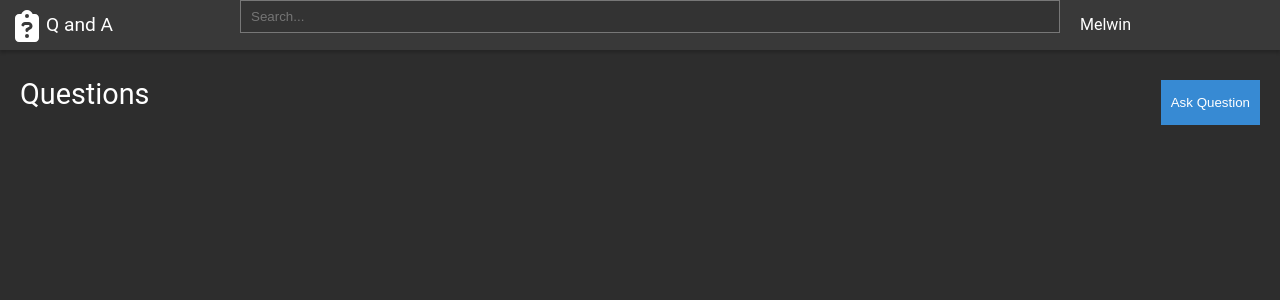
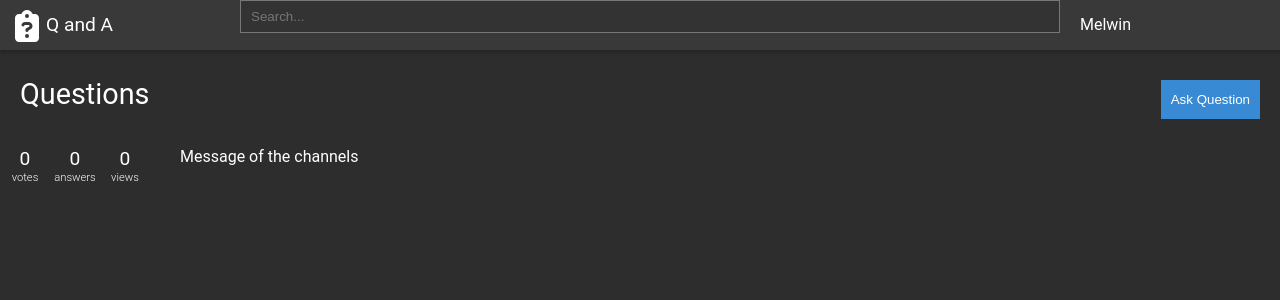
Before and after one commit to mel2312/Cmpt353_finalProject, a React (Create React App) app in the folder final-project/: page / in a window 1280 px wide. Shown: the top 300 px of the page. Built offline with nearby package versions, Linux system fonts and the light colour scheme.

Commit message:
votes,views and answers to the MVP

```diff
--- a/final-project/src/Questons.js
+++ b/final-project/src/Questons.js
@@ -17,8 +17,41 @@ const BlueButton = styled.button`
     color: #fff;
     border:0;
     border-raidus: 5px;
-    padding: 15px 10px;
+    padding: 12px 10px;
 
+`;
+
+const QuestionRow = styled.div`
+    background-color: rgba(225,225,225,.1)
+    padding: 15px 15px;
+    display: grid;
+    grid-template-columns: repeat(3,50px) 1fr;
+
+
+`;
+
+const QuestionStat= styled.div`
+    text-align: center;
+    display: inline-block;
+    font-size: 1.2rem;
+    span{
+        font-size: .7rem;
+        display:block;
+        font-weight: 300;
+        margin-top: 4px;
+
+        }
+`;
+
+const QuestionTitleArea = styled.div`
+    padding: 0 30px;
+`;
+
+const Tag = styled.span`
+    display: inline-block;
+    margin-right: 3px;
+    background-color: #3e4a52
+    color: #9cc3db
 `;
 
 function Question(){
@@ -28,7 +61,12 @@ function Question(){
                 <StyledHeader>Questions</StyledHeader>
                 <BlueButton>Ask&nbsp;Question</BlueButton>
             </HeaderRow>
-
+            <QuestionRow>
+                <QuestionStat>0 <span>votes</span></QuestionStat>
+                <QuestionStat>0 <span>answers</span></QuestionStat>
+                <QuestionStat>0 <span>views</span></QuestionStat>
+                <QuestionTitleArea>Message of the channels</QuestionTitleArea>
+            </QuestionRow>
 
         </main>
 
```
